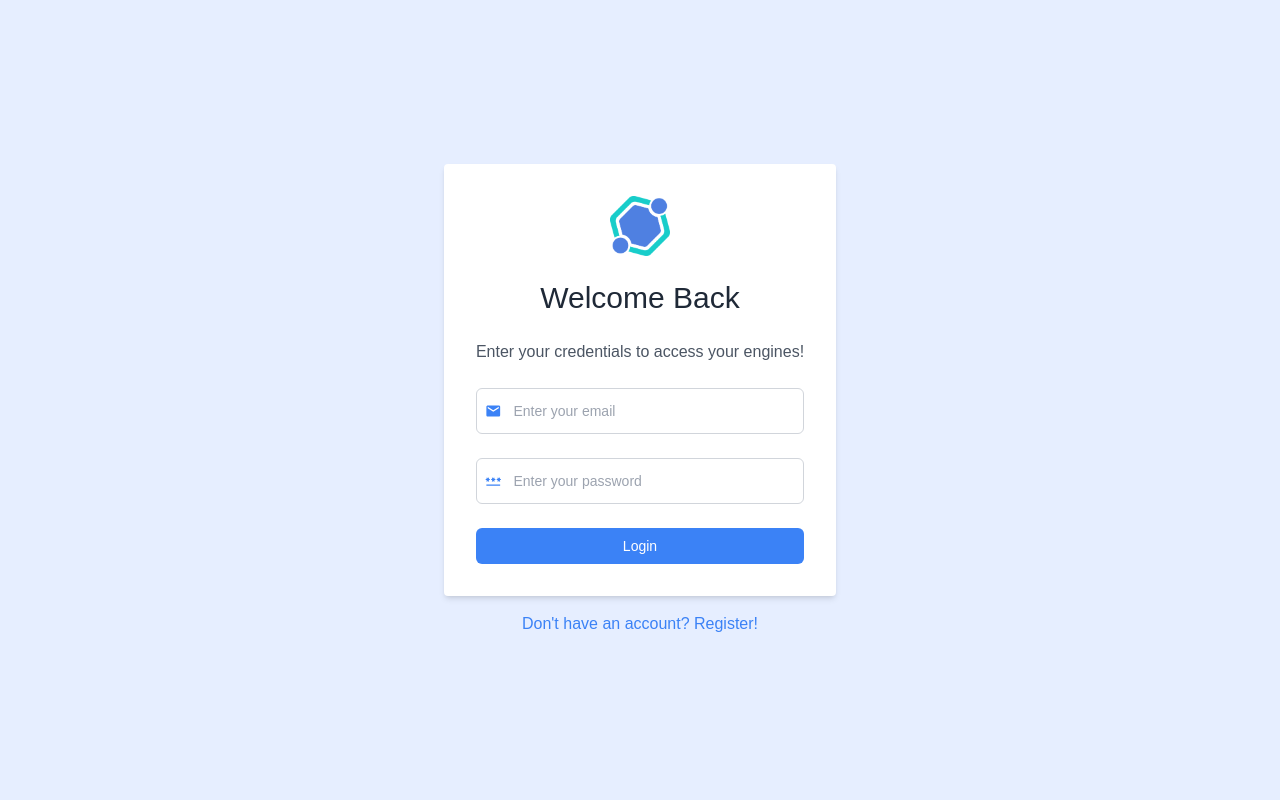
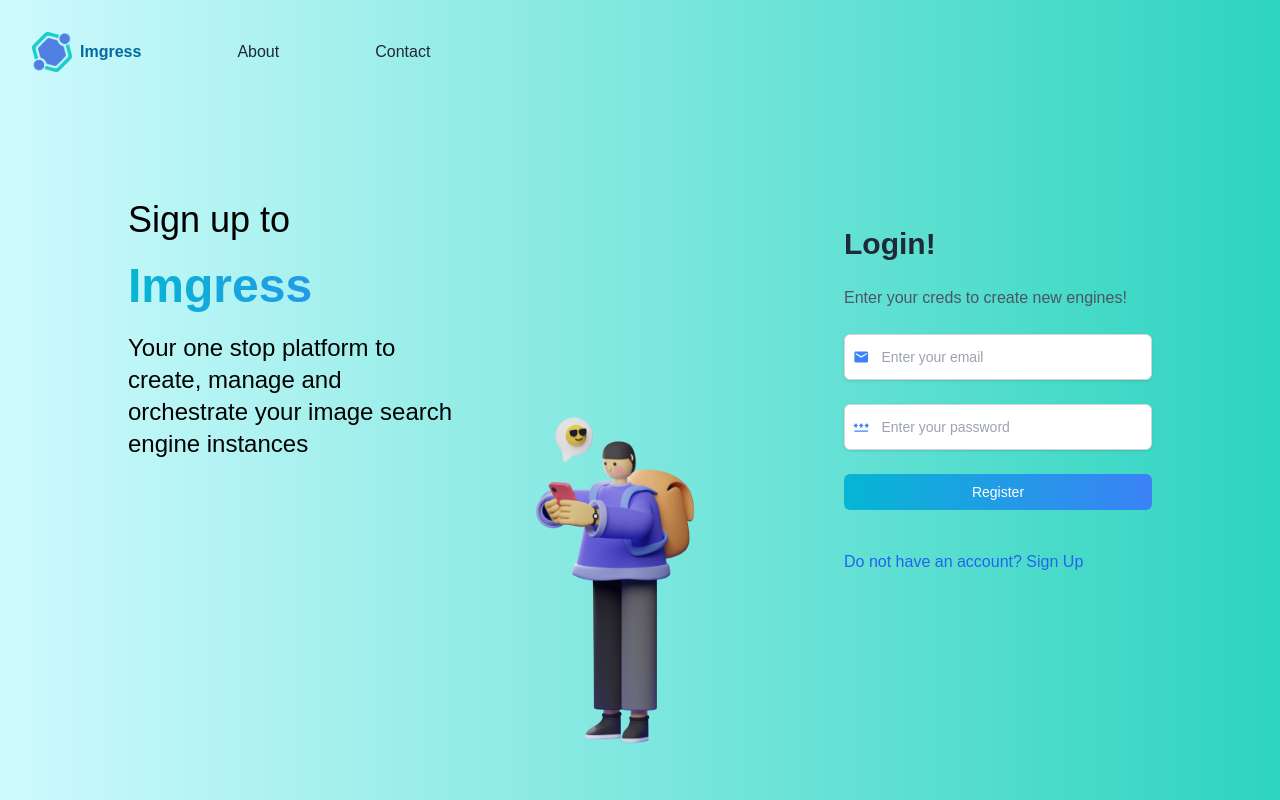
Before and after one commit to ryuusama09/Imgress, a React (Create React App) app: page /login in a window 1280 px wide. Built offline with nearby package versions, Linux system fonts and the light colour scheme.

Commit message:
UI Changes

```diff
--- a/src/App.js
+++ b/src/App.js
@@ -9,7 +9,7 @@ function App() {
     <Routes>
       <Route path="/" element={<Home />} />
       <Route path="/login" element={<Login />} />
-      <Route path="register" element={<Register />} />
+      <Route path="/register" element={<Register />} />
       <Route path="/upload-files/:engineID" element={<UploadFiles />} />
     </Routes>
   );
--- a/src/pages/Login.jsx
+++ b/src/pages/Login.jsx
@@ -3,6 +3,8 @@ import { Link, useNavigate } from "react-router-dom";
 import { useStore } from "../store";
 import { MdEmail, MdPassword } from "react-icons/md";
 import logo from "../assets/logo.png";
+import wallpaper from "../assets/wallpaper.png";
+
 const Login = () => {
   const navigate = useNavigate();
   const Login = useStore((state) => state.login);
@@ -35,20 +37,36 @@ const Login = () => {
       .catch((error) => console.log("error", error));
   };
   return (
-    <div className="w-screen h-screen flex flex-col justify-center items-center bg-[#E6EEFF]">
-      <div className="bg-white p-8 shadow-md rounded min-w-[380px]">
+    <div className="w-screen h-screen flex justify-between p-8  bg-gradient-to-r from-cyan-100 to-teal-400">
+      <div>
+        <div className="flex items-center">
+          <img src={logo} className="max-w-[40px] self-start" />
+          <h1 className="ml-2 text-sky-700 font-semibold">Imgress</h1>
+          <h1 className="ml-24 text-gray-800 font-medium">About</h1>
+          <h1 className="ml-24 text-gray-800 font-medium">Contact</h1>
+        </div>
+        <div className="mt-32 ml-24 max-w-[400px]">
+          <h1 className="text-4xl font-medium">Sign up to</h1>
+          <h1 className="text-5xl leading-tight font-semibold mt-4 text-transparent bg-clip-text bg-gradient-to-r from-cyan-500 to-blue-500">
+            Imgress
+          </h1>
+          <h1 className="mt-4 text-2xl font-normal ">
+            Your one stop platform to create, manage and orchestrate your image
+            search engine instances
+          </h1>
+        </div>
+      </div>
+      <img src={wallpaper} className="ml-8 max-w-[250px] self-end" />
+      <div className="p-8 min-w-[500px] min-h-[300px] px-24 self-center">
         <form
           className="flex flex-col justify-center gap-6"
           onSubmit={(e) => login(e)}
         >
-          <img src={logo} className="max-w-[60px] self-center" />
-          <h1 className="text-gray-800 text-3xl font-medium self-center">
-            Welcome Back
-          </h1>
-          <p className="text-gray-600 text-md font-normal self-center">
-            Enter your credentials to access your engines!
+          <h1 className="text-gray-800 text-3xl font-semibold">Login!</h1>
+          <p className="text-gray-600 text-md font-medium">
+            Enter your creds to create new engines!
           </p>
-          <div className="border border-gray-300 p-2 flex items-center rounded-md">
+          <div className="border bg-white shadow border-gray-300 p-2 flex items-center rounded-md">
             <MdEmail className="text-blue-500 mr-2" size={18} />
             <input
               type="text"
@@ -58,7 +76,8 @@ const Login = () => {
               onChange={(e) => setData({ ...data, email: e.target.value })}
             />
           </div>
-          <div className="border border-gray-300 p-2 flex items-center rounded-md">
+
+          <div className="border bg-white shadow border-gray-300 p-2 flex items-center rounded-md">
             <MdPassword className="text-blue-500 mr-2" size={18} />
             <input
               type="password"
@@ -68,17 +87,18 @@ const Login = () => {
               onChange={(e) => setData({ ...data, password: e.target.value })}
             />
           </div>
+
           <button
             type="submit"
-            className="bg-blue-500 text-white p-2 rounded-md text-sm"
+            className="bg-gradient-to-r from-cyan-500 to-blue-500 text-white p-2 rounded-md text-sm"
           >
-            Login
+            Register
           </button>
+          <Link to="/register" className="text-blue-600 mt-4 font-medium">
+            Do not have an account? Sign Up
+          </Link>
         </form>
       </div>
-      <Link to="/register" className="text-blue-500 mt-4 text-center">
-        Don't have an account? Register!
-      </Link>
     </div>
   );
 };
--- a/src/pages/Register.jsx
+++ b/src/pages/Register.jsx
@@ -2,6 +2,7 @@ import React, { useState } from "react";
 import { Link, useNavigate } from "react-router-dom";
 import logo from "../assets/logo.png";
 import { MdEmail, MdPassword, MdPerson } from "react-icons/md";
+import wallpaper from "../assets/wallpaper.png";
 const Register = () => {
   const navigate = useNavigate();
   const [data, setData] = useState({
@@ -32,20 +33,36 @@ const Register = () => {
   };
 
   return (
-    <div className="w-screen h-screen flex flex-col justify-center items-center bg-[#E6EEFF]">
-      <div className="bg-white p-8 shadow-md rounded min-w-[380px] min-h-[300px]">
+    <div className="w-screen h-screen flex justify-between p-8  bg-gradient-to-r from-cyan-100 to-teal-400">
+      <div>
+        <div className="flex items-center">
+          <img src={logo} className="max-w-[40px] self-start" />
+          <h1 className="ml-2 text-sky-700 font-semibold">Imgress</h1>
+          <h1 className="ml-24 text-gray-800 font-medium">About</h1>
+          <h1 className="ml-24 text-gray-800 font-medium">Contact</h1>
+        </div>
+        <div className="mt-32 ml-24 max-w-[400px]">
+          <h1 className="text-4xl font-medium">Sign up to</h1>
+          <h1 className="text-5xl leading-tight font-semibold mt-4 text-transparent bg-clip-text bg-gradient-to-r from-cyan-500 to-blue-500">
+            Imgress
+          </h1>
+          <h1 className="mt-4 text-2xl font-normal ">
+            Your one stop platform to create, manage and orchestrate your image
+            search engine instances
+          </h1>
+        </div>
+      </div>
+      <img src={wallpaper} className="ml-8 max-w-[250px] self-end" />
+      <div className="p-8 min-w-[500px] min-h-[300px] px-24">
         <form
           className="flex flex-col justify-center gap-6"
           onSubmit={(e) => register(e)}
         >
-          <img src={logo} className="max-w-[60px] self-center" />
-          <h1 className="text-gray-800 text-3xl font-medium self-center">
-            Create a new account!
-          </h1>
-          <p className="text-gray-600 text-md font-normal self-center">
+          <h1 className="text-gray-800 text-3xl font-semibold">Sign Up!</h1>
+          <p className="text-gray-600 text-md font-medium">
             Start your journey of creating engines!
           </p>
-          <div className="border border-gray-300 p-2 flex items-center rounded-md">
+          <div className="border bg-white shadow border-gray-300 p-2 flex items-center rounded-md">
             <MdEmail className="text-blue-500 mr-2" size={18} />
             <input
               type="text"
@@ -55,7 +72,7 @@ const Register = () => {
               onChange={(e) => setData({ ...data, email: e.target.value })}
             />
           </div>
-          <div className="border border-gray-300 p-2 flex items-center rounded-md">
+          <div className="border bg-white shadow border-gray-300 p-2 flex items-center rounded-md">
             <MdPerson className="text-blue-500 mr-2" size={18} />
             <input
               type="text"
@@ -65,7 +82,7 @@ const Register = () => {
               onChange={(e) => setData({ ...data, username: e.target.value })}
             />
           </div>
-          <div className="border border-gray-300 p-2 flex items-center rounded-md">
+          <div className="border bg-white shadow border-gray-300 p-2 flex items-center rounded-md">
             <MdPassword className="text-blue-500 mr-2" size={18} />
             <input
               type="password"
@@ -75,17 +92,27 @@ const Register = () => {
               onChange={(e) => setData({ ...data, password: e.target.value })}
             />
           </div>
+          <div className="border bg-white shadow border-gray-300 p-2 flex items-center rounded-md">
+            <MdPassword className="text-blue-500 mr-2" size={18} />
+            <input
+              type="password"
+              placeholder="Confirm your password"
+              className="p-1 text-sm w-full outline-none"
+              // value={data.password}
+              // onChange={(e) => setData({ ...data, password: e.target.value })}
+            />
+          </div>
           <button
             type="submit"
-            className="bg-blue-500 text-white p-2 rounded-md text-sm"
+            className="bg-gradient-to-r from-cyan-500 to-blue-500 text-white p-2 rounded-md text-sm"
           >
             Register
           </button>
+          <Link to="/login" className="text-blue-600 mt-4 font-medium">
+            Already have an account? Sign in
+          </Link>
         </form>
       </div>
-      <Link to="/login" className="text-blue-500 mt-4">
-        Already have an account? Sign in
-      </Link>
     </div>
   );
 };
```
Also changed, not shown: src/assets/wallpaper.png (added).
